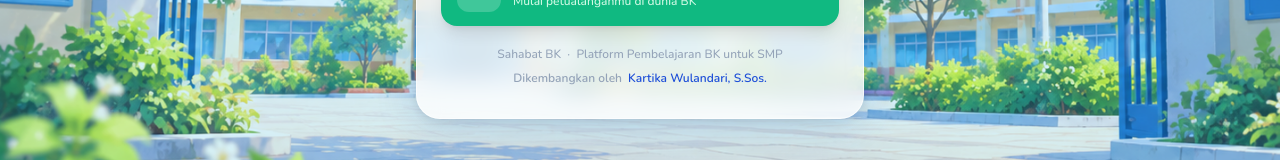
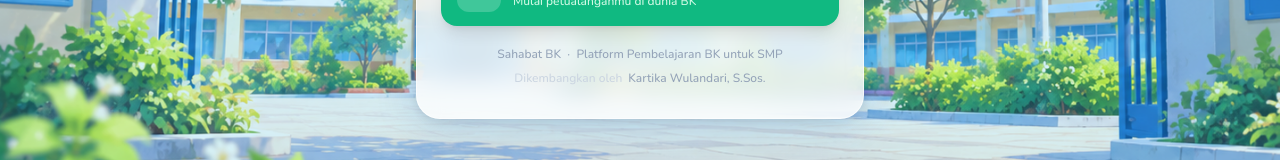
Before and after one commit to essaradita/sahabat-bk, a React (Vite) app: page / in a window 1280 px wide. Shown: the part 578-738 px from the top of the page. Built offline with nearby package versions, Linux system fonts and the light colour scheme; no server answers.

Commit message:
style: Change creator name color to subtle gray across all pages

```diff
--- a/src/layouts/TeacherLayout.jsx
+++ b/src/layouts/TeacherLayout.jsx
@@ -99,9 +99,9 @@ export default function TeacherLayout() {
 
           {/* Creator credit */}
           <div className="mt-3 pt-3 border-t border-blue-700/50">
-            <p className="text-blue-300 text-[10px] text-center leading-relaxed">
+            <p className="text-blue-400/40 text-[10px] text-center leading-relaxed">
               Dikembangkan oleh<br />
-              <span className="text-white font-semibold">Kartika Wulandari, S.Sos.</span>
+              <span className="text-blue-300/50 font-medium">Kartika Wulandari, S.Sos.</span>
             </p>
           </div>
         </div>
--- a/src/pages/auth/LandingPage.jsx
+++ b/src/pages/auth/LandingPage.jsx
@@ -148,9 +148,9 @@ export default function LandingPage() {
             <p className="text-slate-400 text-xs font-medium">
               Sahabat BK &nbsp;·&nbsp; Platform Pembelajaran BK untuk SMP
             </p>
-            <p className="text-slate-500 text-xs font-semibold mt-2 flex items-center justify-center gap-1.5">
-              <span className="text-slate-400">Dikembangkan oleh</span>
-              <span className="text-blue-700">Kartika Wulandari, S.Sos.</span>
+            <p className="text-slate-500 text-xs font-medium mt-2 flex items-center justify-center gap-1.5">
+              <span className="text-slate-300">Dikembangkan oleh</span>
+              <span className="text-slate-400">Kartika Wulandari, S.Sos.</span>
             </p>
           </div>
         </div>
--- a/src/pages/auth/LoginStudent.jsx
+++ b/src/pages/auth/LoginStudent.jsx
@@ -120,10 +120,10 @@ export default function LoginStudent() {
 
           {/* Creator Credit */}
           <div className="mt-4 pt-3 border-t border-slate-200">
-            <p className="text-slate-400 text-[10px] text-center">
+            <p className="text-slate-300 text-[10px] text-center">
               Dikembangkan oleh
             </p>
-            <p className="text-emerald-700 text-xs font-bold text-center">
+            <p className="text-slate-400 text-xs font-medium text-center">
               Kartika Wulandari, S.Sos.
             </p>
           </div>
--- a/src/pages/auth/LoginTeacher.jsx
+++ b/src/pages/auth/LoginTeacher.jsx
@@ -121,10 +121,10 @@ export default function LoginTeacher() {
 
           {/* Creator Credit */}
           <div className="mt-4 pt-3 border-t border-slate-200">
-            <p className="text-slate-400 text-[10px] text-center">
+            <p className="text-slate-300 text-[10px] text-center">
               Dikembangkan oleh
             </p>
-            <p className="text-blue-700 text-xs font-bold text-center">
+            <p className="text-slate-400 text-xs font-medium text-center">
               Kartika Wulandari, S.Sos.
             </p>
           </div>
--- a/src/pages/student/StudentProfile.jsx
+++ b/src/pages/student/StudentProfile.jsx
@@ -167,9 +167,9 @@ export default function StudentProfile() {
         {/* Creator Credit */}
         <div className="card bg-gradient-to-br from-slate-50 to-blue-50 border border-blue-100">
           <div className="text-center">
-            <p className="text-slate-500 text-xs font-medium mb-1">Sistem dikembangkan oleh</p>
-            <p className="text-blue-800 text-sm font-black">Kartika Wulandari, S.Sos.</p>
-            <p className="text-slate-400 text-[10px] mt-2">Sahabat BK © 2026</p>
+            <p className="text-slate-400 text-xs font-medium mb-1">Sistem dikembangkan oleh</p>
+            <p className="text-slate-400 text-sm font-semibold">Kartika Wulandari, S.Sos.</p>
+            <p className="text-slate-300 text-[10px] mt-2">Sahabat BK © 2026</p>
           </div>
         </div>
       </div>
```
